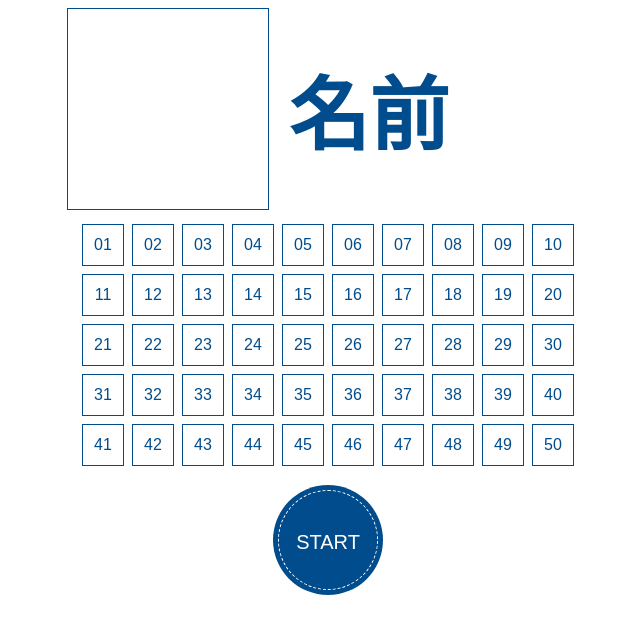
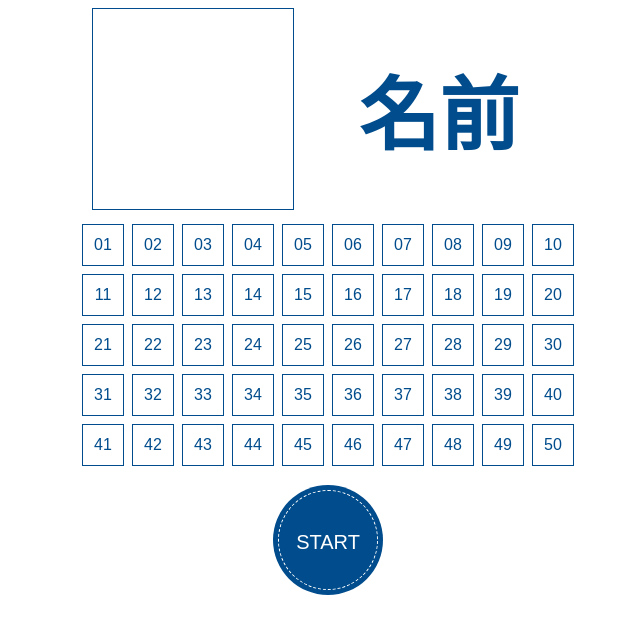
Before and after one commit to Katu-masa/roulette, a plain HTML site: page index.html in a window 1280 px wide. Both pictures are taken after a click on the button "ゲームを開始". Shown: the whole page, without its empty margins (312-952 px from the left). Drawn offline with nearby package versions, Linux system fonts and the light colour scheme; no server answers.

Commit message:
Update style.css

```diff
--- a/style.css
+++ b/style.css
@@ -16,7 +16,7 @@ body {
     margin-bottom: 10px;
 }
 
-/* 番号表示（位置固定） */
+/* 番号表示 */
 .result {
     align-items: center;
     border: solid 1px #004c8c;
@@ -27,34 +27,27 @@ body {
     height: 200px;
     text-align: center;
     width: 200px;
-    flex-shrink: 0; /* サイズを固定 */
 }
 
-/* 名前表示（左揃えで固定幅） */
+/* 名前表示を大きく */
 .name-display {
     font-size: 80px;
     font-weight: bold;
     color: #004c8c;
-    text-align: left;
-    width: 300px; /* 幅を固定 */
+    text-align: center;
+    min-width: 250px;
     white-space: nowrap;
-    overflow: hidden;
 }
 
-/* 「該当なし」のときもスペースを維持 */
-.name-display.empty {
-    visibility: hidden; /* 文字は非表示だが、スペースは維持 */
-}
-
+/* スマホ対応: 番号と名前を縦に並べる */
 @media (max-width: 767px) {
     .result-wrapper {
         flex-direction: column;
         gap: 10px;
     }
+
     .name-display {
         font-size: 60px;
-        min-width: auto;
-        text-align: center; /* スマホ時は中央揃え */
     }
 }
 
```
